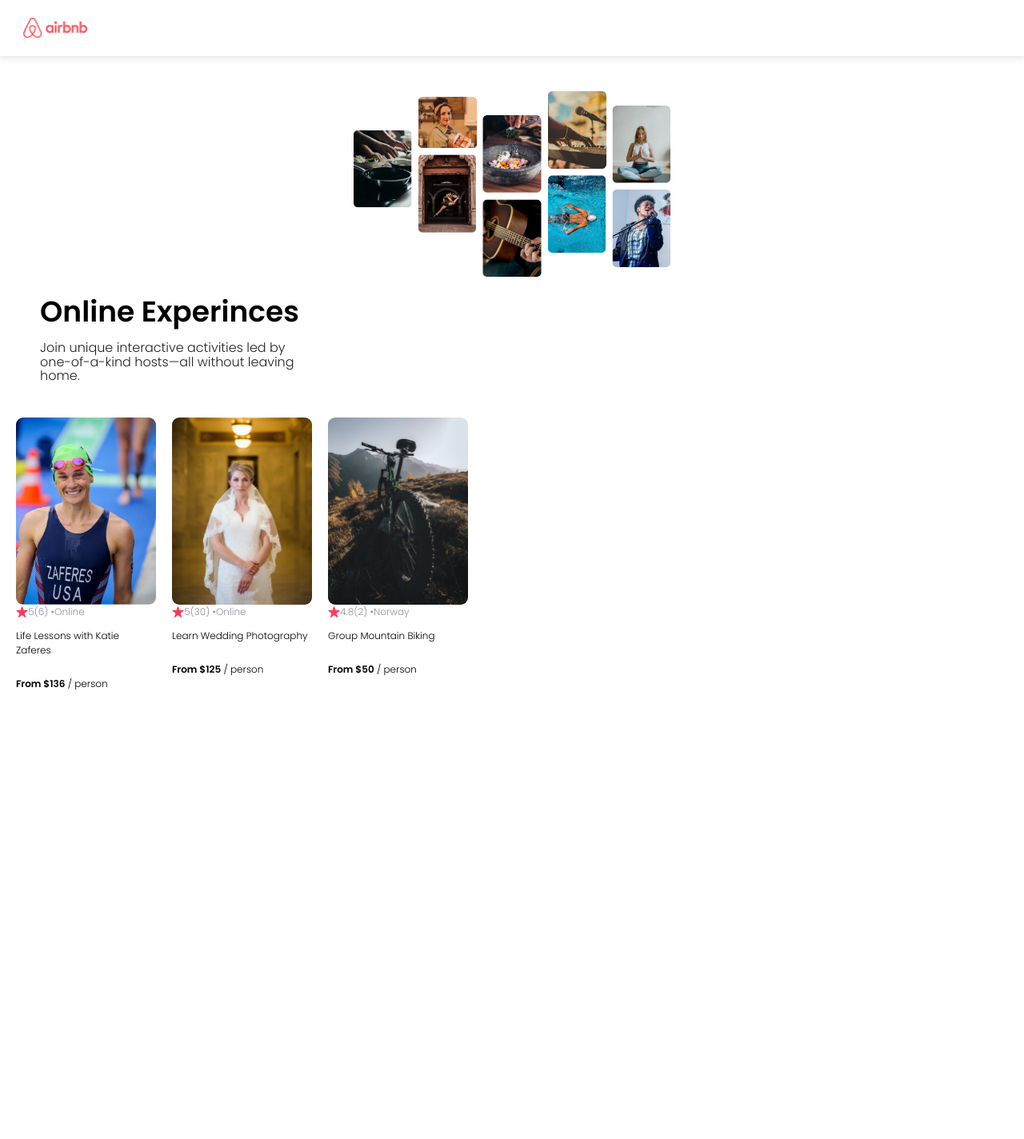
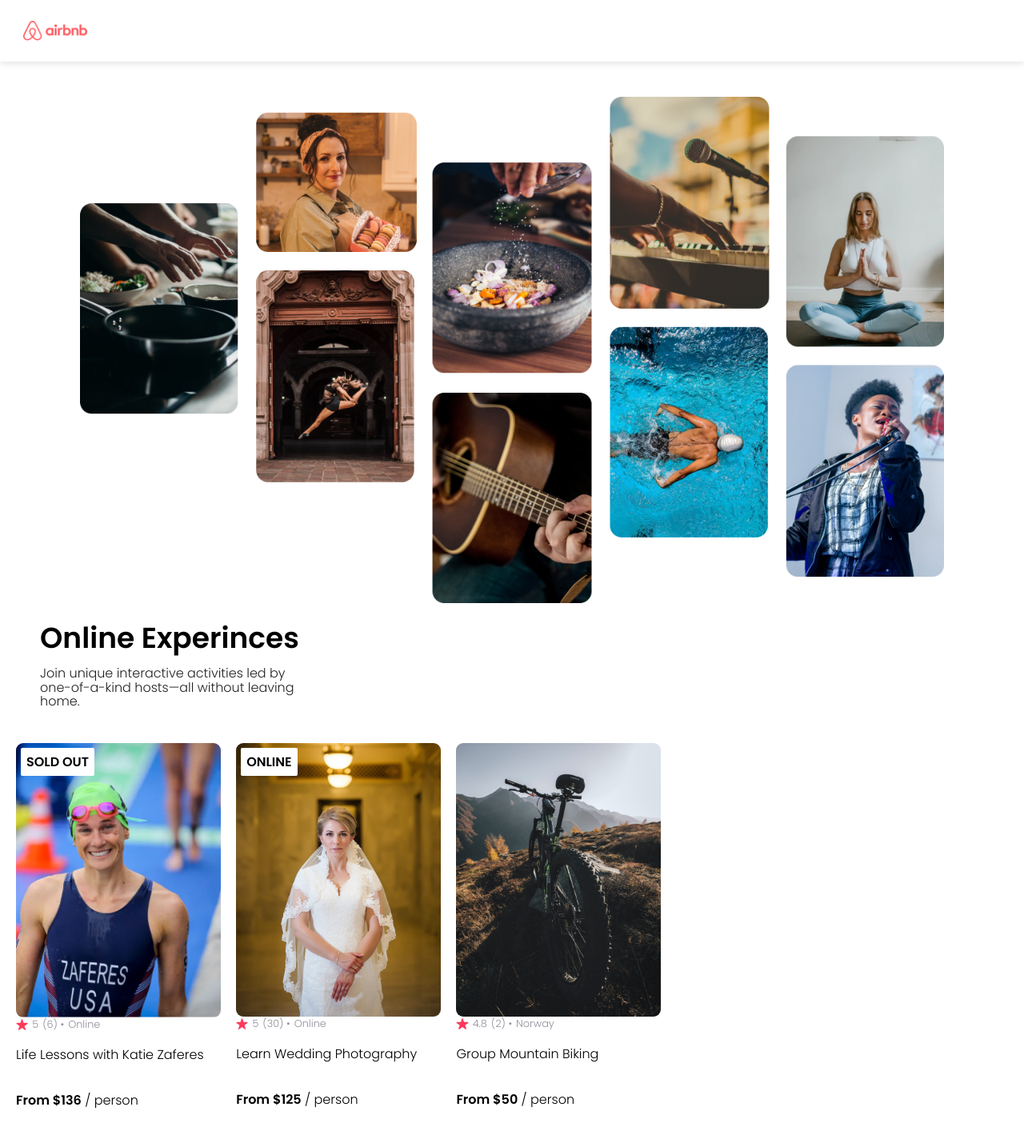
Before and after one commit to edfvr/airbnb-clone, a React (Vite) app: page / in a window 1280 px wide. Shown: the whole page at 80% size. Before the commit the page ends 896 px from the top, so only its background shows below. Built offline with nearby package versions, Linux system fonts and the light colour scheme.

Commit message:
Adding badges with conditional rendering

```diff
--- a/src/App.jsx
+++ b/src/App.jsx
@@ -14,6 +14,7 @@
       location={item.location}
       title={item.title}
       price={item.price}
+      openSpots={item.openSpots}
       />
     )
   })
--- a/src/components/Card.jsx
+++ b/src/components/Card.jsx
@@ -1,17 +1,26 @@
 import React from "react"
 
 export default function Card(props) {
+    let badgeText
+
+    if (props.openSpots === 0) {
+        badgeText = "SOLD OUT"
+    } else if (props.location === "Online") {
+        badgeText = "ONLINE"
+    }
+
     return (
         <div className="card">
-           <img src={props.img} className="card--image"/>
-           <div className="card--stats">
+            {badgeText && <div className="badge">{badgeText}</div>}
+            <img src={props.img} className="card--image"/>
+            <div className="card--stats">
                 <img src="star.png" className="card--star" />
                 <span className="grayed-out">{props.rating}</span>
                 <span className="grayed-out">({props.reviewCount}) • </span>
                 <span className="grayed-out">{props.location}</span>
-           </div>
-           <p>{props.title}</p>
-           <p><span className="bold">From ${props.price}</span> / person</p>
+            </div>
+            <p>{props.title}</p>
+            <p><span className="bold">From ${props.price}</span> / person</p>
         </div>
     )
 }
--- a/src/styles/_card.scss
+++ b/src/styles/_card.scss
@@ -1,6 +1,6 @@
 .card {
-    width: 175px;
-    font-size: 12px;
+    width: 16rem;
+    position: relative;
     font-family: Poppins;
     display: flex;
     flex: 0 0 auto;
@@ -13,7 +13,10 @@
 
     &--stats {
         display: flex;
+        flex-direction: row;
+        gap: 5px;
         align-items: center;
+        font-size: .8rem;
     }
 
     &--star {
@@ -27,6 +30,8 @@
     & .bold {
         font-weight: bold;
     }
+
+
 }
 
 
@@ -35,5 +40,15 @@
     flex-direction: row;
     flex-wrap: nowrap;
     overflow-x: auto;
-    gap: 20px;
+    gap: 1.2rem;
 }
+
+.badge {
+    position: absolute;
+    top: 6px;
+    left: 6px;
+    background-color: #fff;
+    padding: 5px 7px;
+    border-radius: 2px;
+    font-weight: bold;
+}
--- a/src/styles/_hero.scss
+++ b/src/styles/_hero.scss
@@ -2,10 +2,12 @@
     display: flex;
     justify-content: center;
     margin-top: 1.5rem;
+    padding: 0 5rem;
+
 
     & img {
-        width: 24.7rem;
-        height: 14.5rem;
+        width: 100%;
+        height: 100%;
     }
 }
 
--- a/src/styles/_navbar.scss
+++ b/src/styles/_navbar.scss
@@ -1,5 +1,5 @@
 .nav {
-    height: 4.4rem;
+    height: 4.8rem;
     display: flex;
     align-items: center;
     box-shadow: 0px 3px 7.5px rgba(0, 0, 0, 0.10);
--- a/src/styles/main.css
+++ b/src/styles/main.css
@@ -1,5 +1,5 @@
 .nav {
-  height: 4.4rem;
+  height: 4.8rem;
   display: flex;
   align-items: center;
   box-shadow: 0px 3px 7.5px rgba(0, 0, 0, 0.1);
@@ -14,10 +14,11 @@
   display: flex;
   justify-content: center;
   margin-top: 1.5rem;
+  padding: 0 5rem;
 }
 .photo-grid--container img {
-  width: 24.7rem;
-  height: 14.5rem;
+  width: 100%;
+  height: 100%;
 }
 
 .hero {
@@ -47,8 +48,8 @@
 }
 
 .card {
-  width: 175px;
-  font-size: 12px;
+  width: 16rem;
+  position: relative;
   font-family: Poppins;
   display: flex;
   flex: 0 0 auto;
@@ -60,7 +61,10 @@
 }
 .card--stats {
   display: flex;
+  flex-direction: row;
+  gap: 5px;
   align-items: center;
+  font-size: 0.8rem;
 }
 .card--star {
   height: 14px;
@@ -77,7 +81,17 @@
   flex-direction: row;
   flex-wrap: nowrap;
   overflow-x: auto;
-  gap: 20px;
+  gap: 1.2rem;
+}
+
+.badge {
+  position: absolute;
+  top: 6px;
+  left: 6px;
+  background-color: #fff;
+  padding: 5px 7px;
+  border-radius: 2px;
+  font-weight: bold;
 }
 
 * {
```
Also changed, not shown: 1 other file (tests, documents, lock files or other folders).
